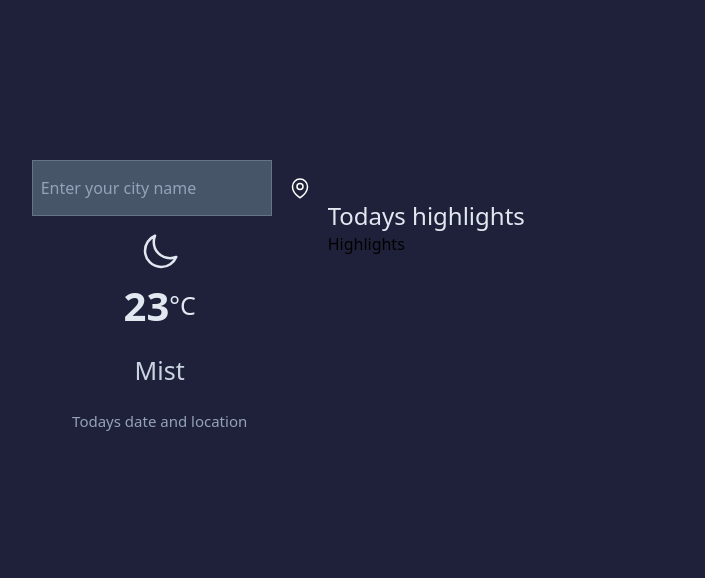
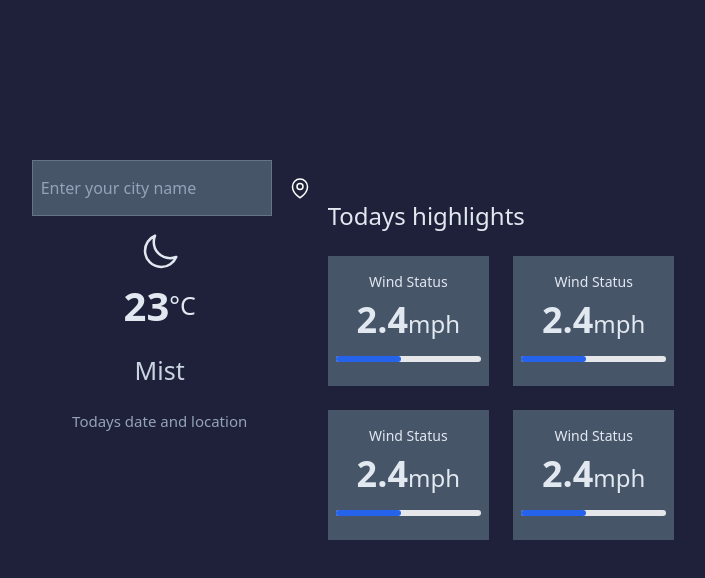
Before and after one commit to singhaman7462/Weather_app, a React (Vite) app: page / in a window 1280 px wide. Shown: the top 578 px of the page, without its empty margins (267-972 px from the left). Built offline with nearby package versions, Linux system fonts and the light colour scheme.

Commit message:
Created a component to be used to show the highlights of weather in right div

```diff
--- a/src/App.jsx
+++ b/src/App.jsx
@@ -5,11 +5,16 @@ import Temperature from "./components/Temperature";
 function App() {
   return (
     <div className="bg-[#1F213A] h-screen flex justify-center">
+
       <div className="mt-40 w-1/5 h-1/3">
         <Temperature />
       </div>
-      <div className="mt-40 w-1/3 h-1/3 p-10">
-      <h2 className="text-slate-200 text-2xl">Todays highlights</h2>
+
+      <div className="mt-40 w-1/3 h-1/3 p-10 grid grid-cols-2 gap-6">
+      <h2 className="text-slate-200 text-2xl col-span-2">Todays highlights</h2>
+      <Highlights/>
+      <Highlights/>
+      <Highlights/>
       <Highlights/>
       </div>
     </div>
--- a/src/components/Highlights.jsx
+++ b/src/components/Highlights.jsx
@@ -1,9 +1,36 @@
-import React from 'react'
+import React from "react";
 
 function Highlights() {
   return (
-    <div>Highlights</div>
-  )
+    <div className="bg-slate-600 p-2 text-slate-200 flex flex-col justify-start items-center">
+      <h2 className="text-sm mt-2">Wind Status</h2>
+      <div className="mt-2">
+        <span className="text-4xl font-bold ">2.4</span>
+        <span className="text-2xl">mph</span>
+      </div>
+      {/* <div className="mt-2 flex">
+        <svg
+          xmlns="http://www.w3.org/2000/svg"
+          fill="none"
+          viewBox="0 0 24 24"
+          stroke-width="1.5"
+          stroke="currentColor"
+          className="w-6 h-6 text-slate-200"
+        >
+          <path
+            stroke-linecap="round"
+            stroke-linejoin="round"
+            d="M6 12 3.269 3.125A59.769 59.769 0 0 1 21.485 12 59.768 59.768 0 0 1 3.27 20.875L5.999 12Zm0 0h7.5"
+          />
+        </svg>
+      <div className="ms-2 text-slate-200">E</div>
+      </div> */}
+
+<div className="w-full bg-gray-200 rounded-full h-1.5 mb-4 dark:bg-gray-700 mt-4">
+  <div className="bg-blue-600 h-1.5 rounded-full dark:bg-blue-500" style={{width: "45%"}}></div>
+</div>
+    </div>
+  );
 }
 
-export default Highlights
+export default Highlights;
```
